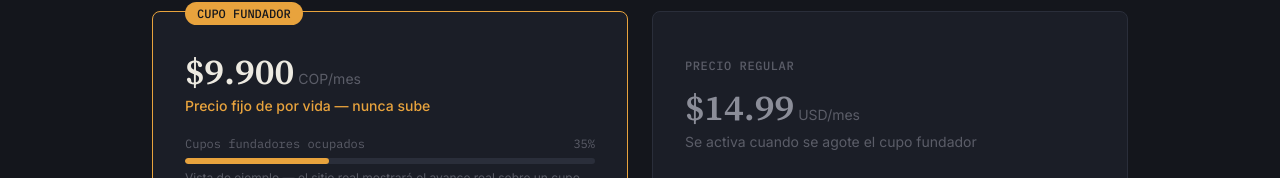
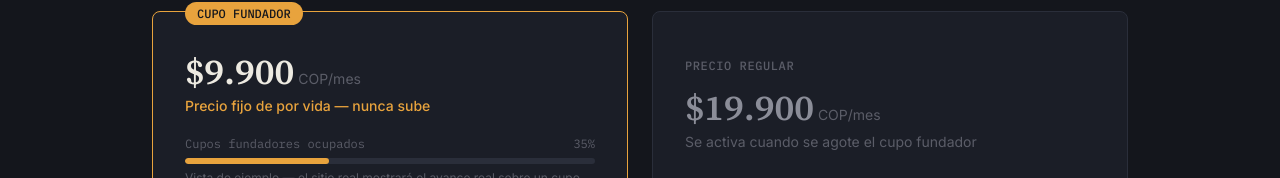
Before and after one commit to Aventuu/plactum, a Next.js app: page /precios in a window 1280 px wide. Shown: the part 416-594 px from the top of the page. Built offline with nearby package versions, Linux system fonts and the light colour scheme; no server answers; the database is empty.

Commit message:
Fix regular plan price to match the COP switch
Founder moved to COP already; the regular tier was still showing
the old $14.99 USD figure. Set to $19.900 COP — double the founder
price, same round-number style.

```diff
--- a/src/app/precios/page.tsx
+++ b/src/app/precios/page.tsx
@@ -108,8 +108,8 @@ export default async function Precios({
         <div className="rounded-lg p-8 pt-10 bg-panel border border-border">
           <span className="text-xs font-medium tracking-wider text-muted-faint font-mono">PRECIO REGULAR</span>
           <div className="mt-3 flex items-baseline gap-1">
-            <span className="text-4xl font-semibold font-serif text-muted">$14.99</span>
-            <span className="text-sm text-muted-faint">USD/mes</span>
+            <span className="text-4xl font-semibold font-serif text-muted">$19.900</span>
+            <span className="text-sm text-muted-faint">COP/mes</span>
           </div>
           <p className="mt-1 text-sm text-muted-faint">Se activa cuando se agote el cupo fundador</p>
 
```
